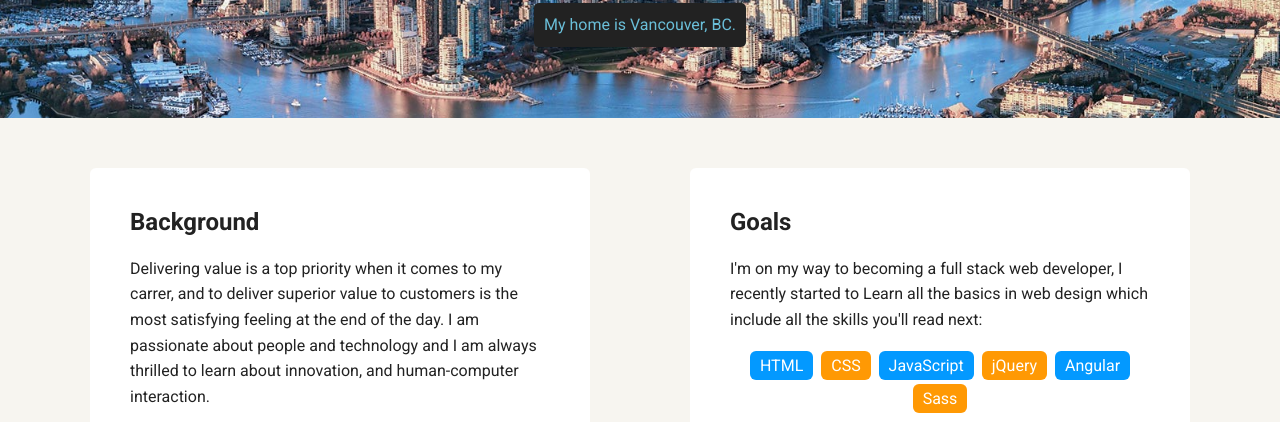
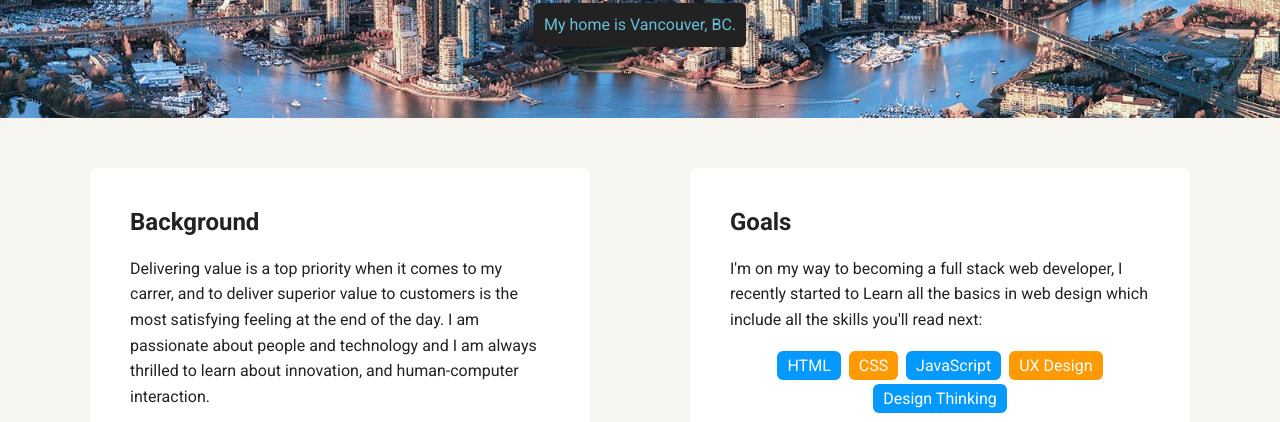
Before and after one commit to PaulDelba/techdegree-project-1, a plain HTML site: page portfolio_update_v1 2/index.html in a window 1280 px wide. Shown: the part 352-774 px from the top of the page. Drawn offline with Linux system fonts and the light colour scheme; a web font is replaced by a local one.

Commit message:
Added <nav></nav> and <article></article>
Added new tags on <div class="main-nav"> and <div class="card"> on index.html

```diff
--- a/portfolio_update_v1 2/index.html
+++ b/portfolio_update_v1 2/index.html
@@ -8,13 +8,13 @@
   <link href="https://fonts.googleapis.com/css?family=Muli%7CRoboto:400,300,500,700,900" rel="stylesheet"></head>
   <body>
 
-    <div class="main-nav">
+    <nav class="main-nav">
         <ul class="nav">
           <li class="name">Paul Delgado</li>
           <li><a href="index.html">Home</a></li>
           <li><a href="experience.html">Experience</a></li>
         </ul>
-    </div>
+      </nav>
 
     <header class="home">
       <img src="images/paul-profile-image.jpg" alt="Paul Delgado photo" class="profile-image">
@@ -23,25 +23,24 @@
     </header>
 
     <main class="flex">
-      <div class="card">
+      <article class="card">
         <h2>Background</h2>
         <p>Delivering value is a top priority when it comes to my carrer, and to deliver superior value to customers is the most satisfying feeling at the end of the day. I am passionate about people and technology and I am always thrilled to learn about innovation, and human-computer interaction.</p>
         <p>I started as a customer support representative in the tech industry, now I want to move my career forward by becoming a web developer.</p>
-      </div>
+      </article>
 
-      <div class="card">
+      <article class="card">
         <h2>Goals</h2>
         <p>I'm on my way to becoming a full stack web developer, I recently started to Learn all the basics in web design which include all the skills you'll read next:</p>
         <ul class="skills">
           <li>HTML</li>
           <li>CSS</li>
           <li>JavaScript</li>
-          <li>jQuery</li>
-          <li>Angular</li>
-          <li>Sass</li>
+          <li>UX Design</li>
+          <li>Design Thinking</li>
         </ul>
         <p>I would love to help my customers create the website of their dreams for their business and projects.</p>
-      </div>
+      </article>
 
     </main>
     <footer>
```
Also changed, not shown: portfolio_update_v1 2/experience.html (+1 -3 lines), 2 other files.
